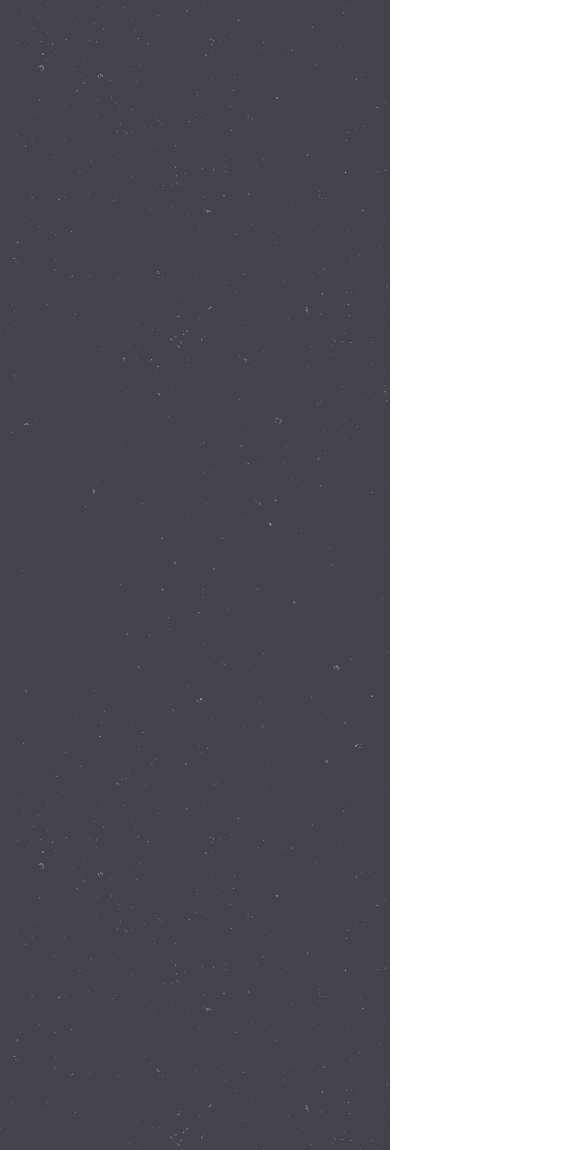
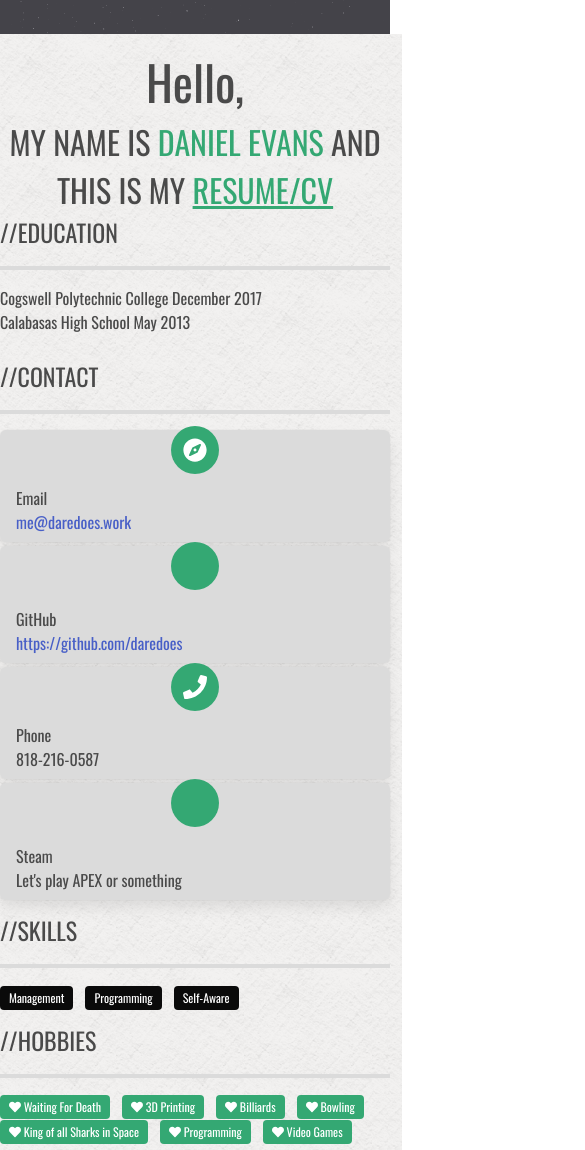
Before and after one commit to daredoes/netlify-web-development, a Gatsby site: page / in a window 390 px wide. Shown: the part 130-1280 px from the top of the page, 585 px wide, since content can reach past the window. Built offline with nearby package versions, Linux system fonts and the light colour scheme; Gatsby itself is replaced by a stand-in of ours.

Commit message:
update colors and responsive layout

```diff
--- a/src/components/SectionHeader.js
+++ b/src/components/SectionHeader.js
@@ -7,7 +7,7 @@ export default class SectionHeader extends React.Component {
         const { title } = this.props;
         return (
             <div>
-                <span className="is-size-5 is-uppercase has-text-weight-bold">// {title}</span>
+                <span className="is-size-4 is-uppercase has-text-weight-semi-bold">//{title}</span>
                 <hr className="section-header"/>
             </div>
         )
--- a/src/components/all.sass
+++ b/src/components/all.sass
@@ -1,5 +1,12 @@
-@import "~bulma/sass/utilities/_all"
+@charset "utf-8"
+
+@import "~bulma/sass/utilities/initial-variables.sass"
 @import "./scss/colors";
+@import "~bulma/sass/utilities/functions.sass"
+@import "~bulma/sass/utilities/derived-variables.sass"
+@import "~bulma/sass/utilities/animations.sass"
+@import "~bulma/sass/utilities/mixins.sass"
+@import "~bulma/sass/utilities/controls.sass"
 @import "./scss/scroll";
 @import "./scss/print";
 @import "./scss/contact"
--- a/src/components/scss/body.scss
+++ b/src/components/scss/body.scss
@@ -1,12 +1,16 @@
 .resume.content {
     background-image: url('/img/patterns/witewall_3.png');
-    margin: 7rem 50rem;
+    margin: 7rem 0;
+}
+
+.resume-column > *:not(:last-child) {
+    margin-bottom: 0.75rem;
 }
 
 .section-header {
-    margin: 0.5rem 0;
+    margin: 1rem 0;
     height: 4px;
-    background-color: $primary;
+    background-color: $secondary;
 }
 
 .resume-container {
@@ -20,9 +24,12 @@ body {
 
 .flex-row {
     display: flex;
-    justify-content: space-between;
+    justify-content: flex-start;
     align-items: flex-start;
     flex-wrap: wrap;
+    & > * {
+        margin-right: 0.75rem;
+    }
 }
 
 .flex-centered {
@@ -30,3 +37,7 @@ body {
     justify-content: center;
     align-items: center;
 }
+
+.is-underlined {
+    text-decoration: underline;
+}
--- a/src/components/scss/colors.scss
+++ b/src/components/scss/colors.scss
@@ -0,0 +1,5 @@
+@import url('https://fonts.googleapis.com/css?family=Oswald');
+$family-primary: "Oswald", $family-sans-serif;
+
+$primary: darken($green, 10%);
+$secondary: $grey-lighter;
--- a/src/components/scss/contact.scss
+++ b/src/components/scss/contact.scss
@@ -1,10 +1,6 @@
-.contact-item.box > .media > .media-left {
-    background-color: red;
-    border-radius: 50px;
-}
-
 .contact-item.box {
     padding: 0.5rem;
+    background-color: $secondary;
 }
 
 .contact-item.box > .columns {
--- a/src/templates/index-page.js
+++ b/src/templates/index-page.js
@@ -35,7 +35,7 @@ const IndexPage = ({ data }) => {
     });
     // Return each wrapped column
     return (
-      <div key={i} className={`column is-full ${i % 2 ? 'is-5-desktop' : 'is-7-desktop'}`}>
+      <div key={i} className={`column resume-column is-full ${i % 2 ? 'is-5-desktop' : 'is-7-desktop'}`}>
         {columnElements}
       </div>
     )
@@ -45,8 +45,8 @@ const IndexPage = ({ data }) => {
   return (
     <Layout>
       <div className="full-width has-text-centered">
-        <p className="is-size-1">Hello,</p>
-        <p className="is-size-4 is-uppercase">My name is {frontmatter.first_name} {frontmatter.last_name} and this is my Resume/CV</p>
+        <span className="is-size-1 has-text-weight-semi-bold">Hello,</span>
+        <p className="is-size-3 is-uppercase has-text-weight-semi-bold">My name is <span className="has-text-primary">{frontmatter.first_name} {frontmatter.last_name}</span> and this is my <a className="has-text-primary is-underlined" onClick={() => {window.print()}}>Resume/CV</a></p>
       </div>
       <div className="columns">
         {columnSections}
--- a/src/templates/resume/hobby.js
+++ b/src/templates/resume/hobby.js
@@ -1,18 +1,16 @@
 import React from 'react'
 import PropTypes from 'prop-types'
 import SectionHeader from '../../components/SectionHeader'
+import { FontAwesomeIcon } from '@fortawesome/react-fontawesome'
 
 class HobbyItem extends React.Component {
-    constructor(props) {
-        super(props);
-    }
 
     render() {
         const { title } = this.props.frontmatter;
         return (
             <div className="flex-item">
-                <span className="tag is-black">
-                    {title}
+                <span className="tag is-primary">
+                    <FontAwesomeIcon icon="heart" />&nbsp;{title}
                 </span>
             </div>
         )
```
